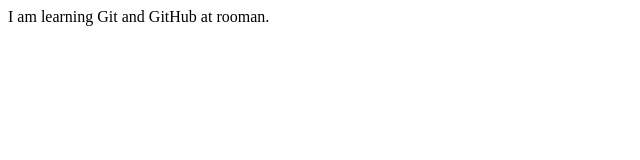
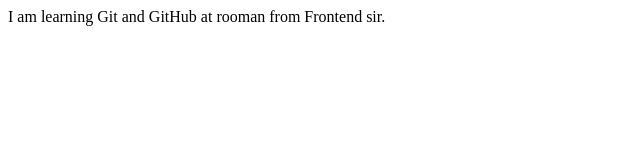
Before and after one commit to Swagat-190/Practise, a plain HTML site: page index.html in a window 1280 px wide. Shown: the whole page, without its empty margins (0-640 px from the left). Drawn offline with Linux system fonts and the light colour scheme.

Commit message:
Done commit from custom branch

```diff
--- a/index.html
+++ b/index.html
@@ -6,6 +6,6 @@
     <title>Document</title>
 </head>
 <body>
-    I am learning Git and GitHub at rooman.
+    I am learning Git and GitHub at rooman from Frontend sir.
 </body>
 </html>
```
